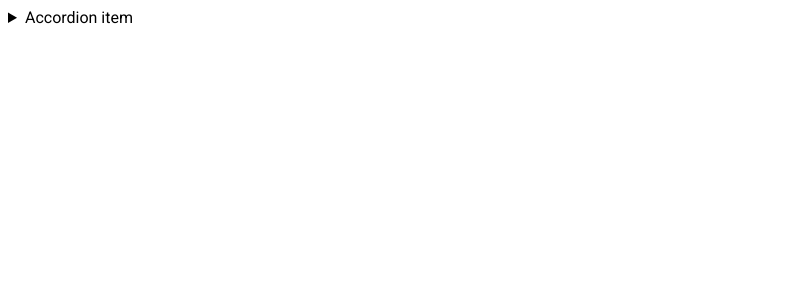
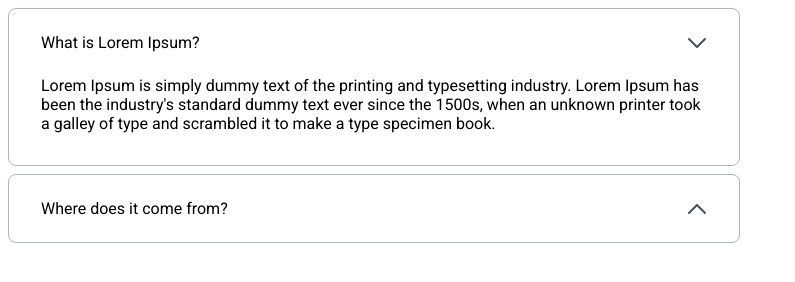
Before and after one commit to js-tasks-ru/htmlcss-20220919_konstantin-biriukov, a website: page 03-lection1/02-accordion/index.html in a window 1280 px wide. Shown: the whole page, without its empty margins (0-795 px from the left). Drawn offline with Linux system fonts and the light colour scheme.

Commit message:
accordion solution

```diff
--- a/03-lection1/02-accordion/accordion.css
+++ b/03-lection1/02-accordion/accordion.css
@@ -1 +1,42 @@
 /* Стилизация аккордеона */
+
+.accordion__item {
+    width: 730px;
+    margin-bottom: 8px;
+    background: #FFFFFF;
+    border: 1px solid #ACB5BD;
+    border-radius: 8px;
+}
+
+.accordion__item:last-child {
+    margin-bottom: 0;
+}
+
+/* для Safari, Webkit, Google Chrome*/
+.accordion__summary::-webkit-details-marker {
+    display: none;
+}
+
+.accordion__summary {
+    display: flex;
+    align-items: center;
+    justify-content: space-between;
+    padding: 24px 32px;
+    list-style: none;
+    cursor: pointer;
+}
+
+.accordion__panel {
+    margin: 0;
+    padding: 0 32px 32px;
+}
+
+.accordion__icon {
+    height: 10px;
+    width: 20px;
+    background: url("./public/arrow.svg") no-repeat center;
+}
+
+.accordion__item[open] .accordion__icon {
+    transform: rotate(180deg);
+}
--- a/03-lection1/02-accordion/index.html
+++ b/03-lection1/02-accordion/index.html
@@ -4,15 +4,33 @@
 <head>
     <link rel="stylesheet" href="../../assets/css/main.css">
     <link rel="stylesheet" href="./accordion.css">
+    <title>Accordion</title>
 </head>
 <body>
-        <details>
-            <summary>
-                Accordion item
+
+<details class="accordion__item" open>
+    <summary class="accordion__summary">
+        What is Lorem Ipsum?
+        <div class="accordion__icon"></div>
     </summary>
-            <p>
-                Hidden content
+    <p class="accordion__panel">
+        Lorem Ipsum is simply dummy text of the printing and typesetting industry. Lorem Ipsum has been the industry's
+        standard dummy text ever since the 1500s, when an unknown printer took a galley of type and scrambled it to make
+        a type specimen book.
     </p>
 </details>
+<details class="accordion__item">
+    <summary class="accordion__summary">
+        Where does it come from?
+        <span class="accordion__icon"></span>
+    </summary>
+    <p class="accordion__panel">
+        Contrary to popular belief, Lorem Ipsum is not simply random text. It has roots in a piece of classical Latin
+        literature from 45 BC, making it over 2000 years old. Richard McClintock, a Latin professor at Hampden-Sydney
+        College in Virginia, looked up one of the more obscure Latin words, consectetur, from a Lorem Ipsum passage, and
+        going through the cites of the word in classical literature, discovered the undoubtable source.
+    </p>
+</details>
+
 </body>
 </html>
```
Also changed, not shown: 03-lection1/02-accordion/public/arrow.svg (added). Lines whose indentation alone changed are shown as unchanged.
